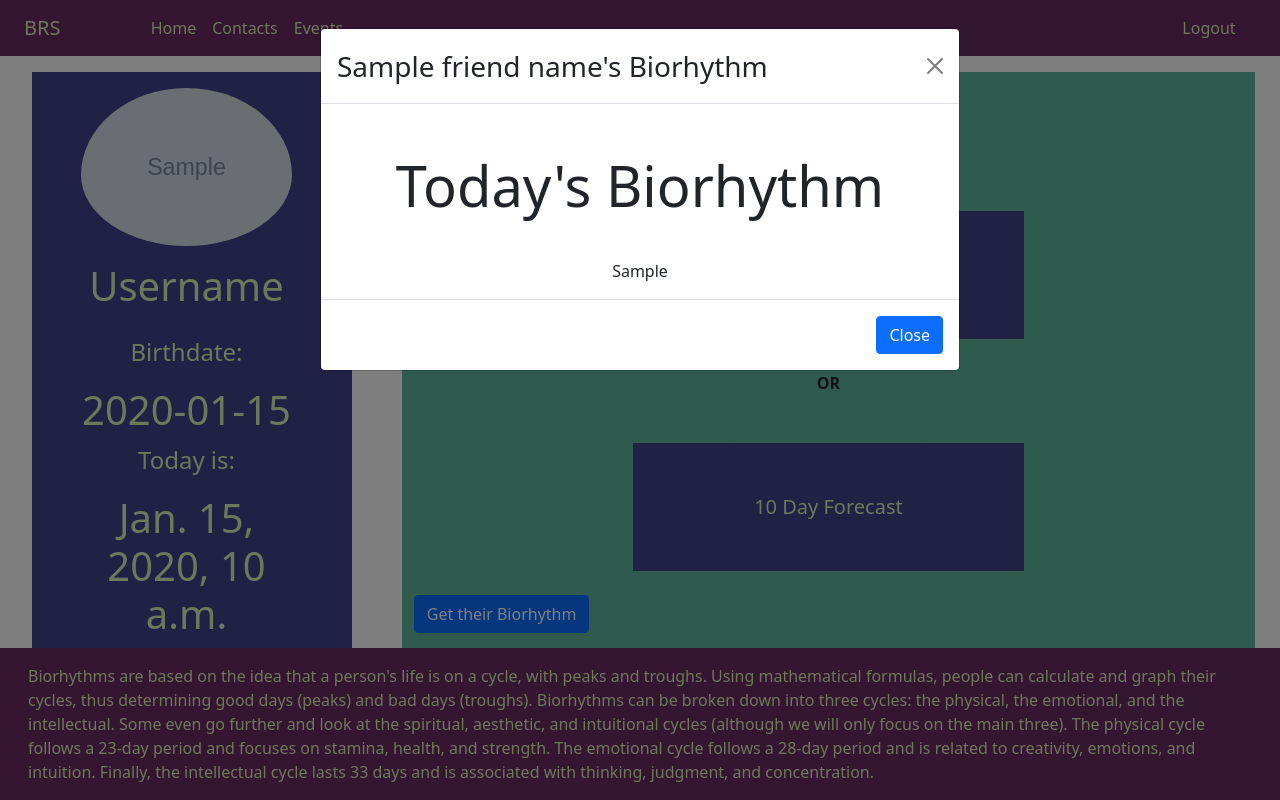
After one commit to Victor-Guerra/SytatyrBioRhythmBE1, a Django app: template api/templates/frontend/biorhythm/friendbr.html in a window 1280 px wide, after a click on "Get their Biorhythm". The commit adds this page. Run offline with Django 4.2, Linux system fonts and the light colour scheme; the template is opened without the code that fills it: most values are stand-ins (such as "Sample title", 1, 10 or a date in 2020); grey boxes marked "Sample" are stand-in pictures.

Commit message:
BRSN-10 Add BR modal for a friend, not funcional

```diff
--- a/api/templates/frontend/base.html
+++ b/api/templates/frontend/base.html
@@ -108,5 +108,5 @@
             {% endblock %}
           </footer>
   </body>
-  </script>
+  <script src="https://cdn.jsdelivr.net/npm/bootstrap@5.1.3/dist/js/bootstrap.bundle.min.js" integrity="sha384-ka7Sk0Gln4gmtz2MlQnikT1wXgYsOg+OMhuP+IlRH9sENBO0LRn5q+8nbTov4+1p" crossorigin="anonymous"></script>
 </html>
--- a/api/templates/frontend/biorhythm/biorhythm.html
+++ b/api/templates/frontend/biorhythm/biorhythm.html
@@ -46,6 +46,12 @@
 .title-pad {
   padding-top: 2rem;
   padding-bottom: 2rem;
+}
+
+.friendbr-modal {
+  width: 50% !important;
+  max-width: 100% !important;
+  min-width: 50% !important;
 }
 
 {% endblock %}
@@ -130,4 +136,7 @@
         </div>
     </div>
   {% endif %}
+  <br>
+  {% block friendbrmodal %}
+  {% endblock %}
 {% endblock %}
--- /dev/null
+++ b/api/templates/frontend/biorhythm/friendbr.html
@@ -0,0 +1,31 @@
+{% extends "frontend/biorhythm/biorhythm.html" %}
+
+{% block friendbrmodal %}
+    <button type="button" class="btn btn-primary" data-bs-toggle="modal" data-bs-target="#friendBRModal">
+        Get their Biorhythm
+    </button>
+
+<div class="modal fade" id="friendBRModal" data-bs-backdrop="static" data-bs-keyboard="false" tabindex="-1" aria-labelledby="friendBR" aria-hidden="true">
+    <div class="modal-dialog friendbr-modal">
+        <div class="modal-content">
+            <div class="modal-header">
+                <h3 class="modal-title" id="friendBR">{{ friendName }}'s Biorhythm</h3>
+                <button type="button"  class="btn-close" data-bs-dismiss="modal" aria-label="Close"></button>
+            </div>
+            <div class="modal-body">
+                <div class="container-lg">
+                    <div class="row graph-row">
+                      <h1 class="display-4 col-12 text-center title-pad"><strong>Today's Biorhythm</strong></h1>
+                      <div class="col-12 text-center graph">
+                        {{ friend_brplot|safe }}
+                      </div>
+                    </div>
+                </div>
+            </div>
+            <div class="modal-footer">
+                <button type="button" class="btn btn-primary" data-bs-dismiss="modal"> Close </button>
+            </div>
+        </div>
+    </div>
+</div>
+{% endblock %}
--- a/frontend/urls.py
+++ b/frontend/urls.py
@@ -7,6 +7,7 @@ urlpatterns = [
     path('login/', views.loginView , name='login'),
     path('signup/', views.signupView , name='signup'),
     path('biorhythm/<user_id>', views.BiorhythmView.as_view() , name='biorhythm'),
+    path('biorhythm/friend/<user_id>', views.FriendBiorhythm.as_view() , name='friendbiorhythm'),
     path('contacts/<user_id>', views.eventList , name='contacts'),
     path('events/<user_id>', views.schedulerView , name='events'),
 ]
```
Also changed, not shown: frontend/views.py (+38 -3 lines).
